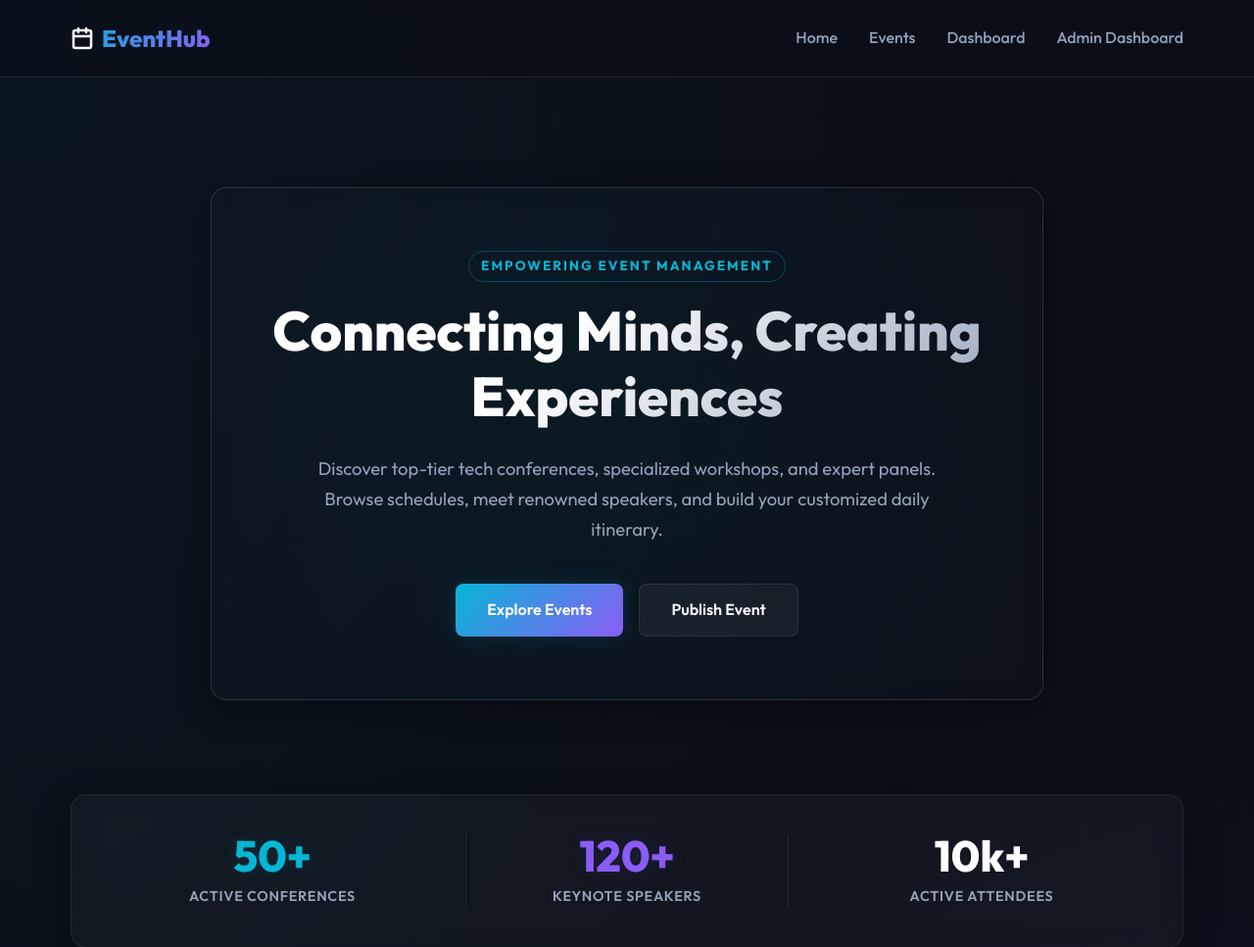
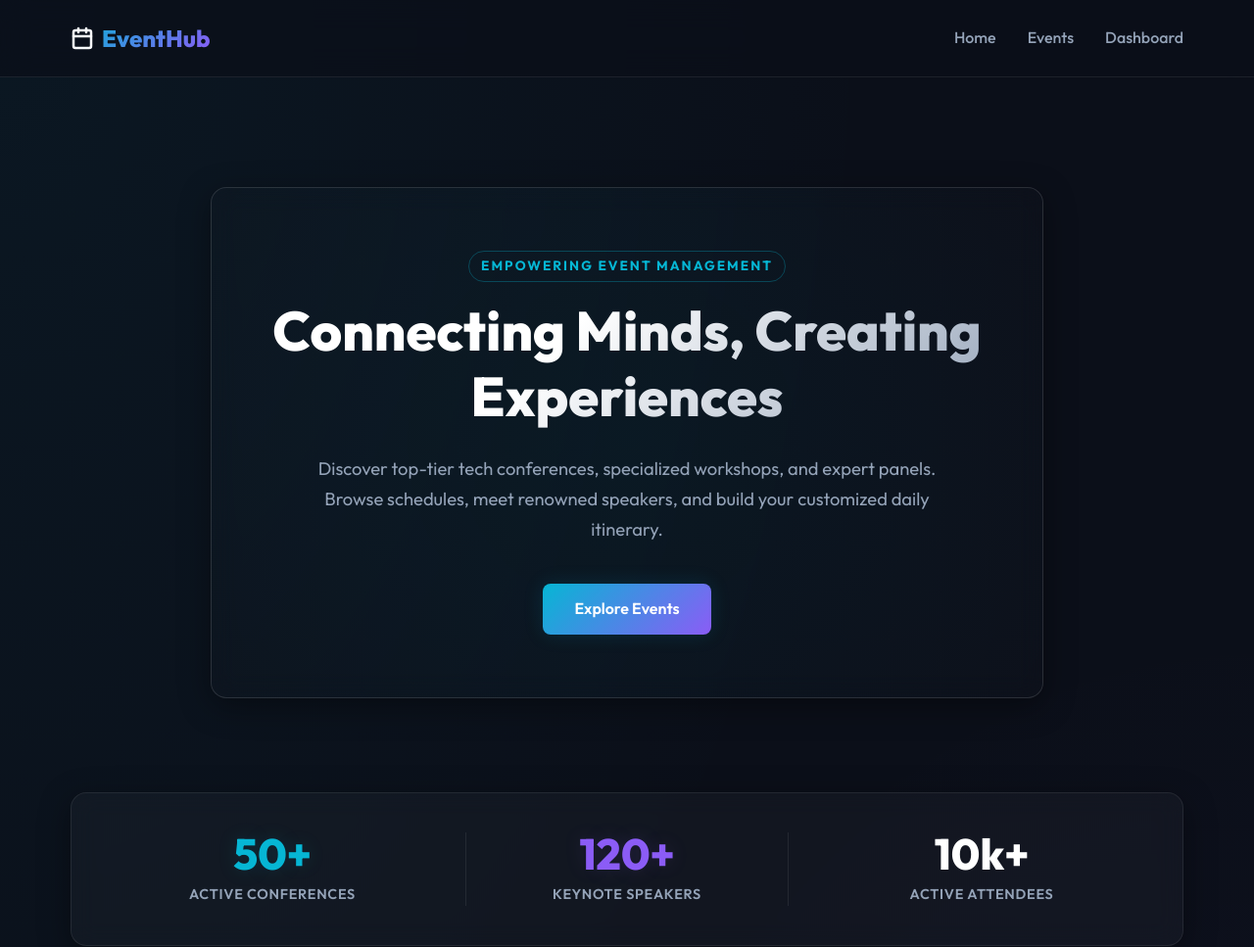
Before and after one commit to imasinde-sudo/gdsai-web, a Django app: page / in a window 1280 px wide. Shown: the top 967 px of the page at 98% size. Run offline with Django 5.2, Linux system fonts and the light colour scheme; data that the repository does not hold is empty.

Commit message:
Remove redundant Admin Dashboard and Publish Event buttons from the landing page and navbar

```diff
--- a/core/events/templates/events/base.html
+++ b/core/events/templates/events/base.html
@@ -34,9 +34,6 @@
         <li>
           <a href="{% url 'events:admin_dashboard' %}" class="navbar-link" id="nav-dashboard">Dashboard</a>
         </li>
-        <li>
-          <a href="/admin/" class="navbar-link" id="nav-admin" target="_blank">Admin Dashboard</a>
-        </li>
       </ul>
     </div>
   </nav>
--- a/core/events/templates/events/landing_page.html
+++ b/core/events/templates/events/landing_page.html
@@ -21,9 +21,6 @@
     <div style="display: flex; gap: 1rem; justify-content: center; flex-wrap: wrap;">
       <a href="{% url 'events:event_list' %}" class="speaker-avatar-link" style="padding: 0.8rem 2rem; font-size: 1rem; font-weight: 600; border-radius: 8px; background: linear-gradient(135deg, var(--accent-cyan), var(--accent-purple)); border: none; color: #fff; box-shadow: var(--glow-cyan);">
         Explore Events
-      </a>
-      <a href="/admin/" target="_blank" class="speaker-avatar-link" style="padding: 0.8rem 2rem; font-size: 1rem; font-weight: 600; border-radius: 8px; background: rgba(255, 255, 255, 0.05); border: 1px solid var(--border-glass);">
-        Publish Event
       </a>
     </div>
   </div>
```
